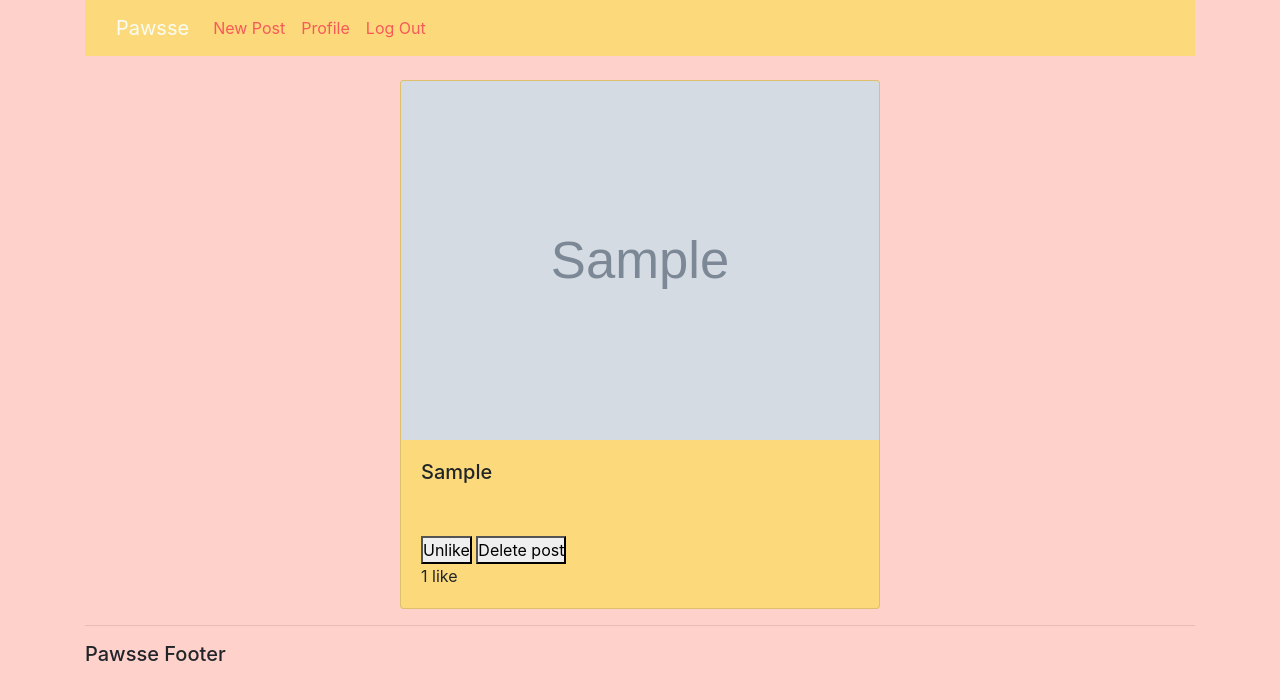
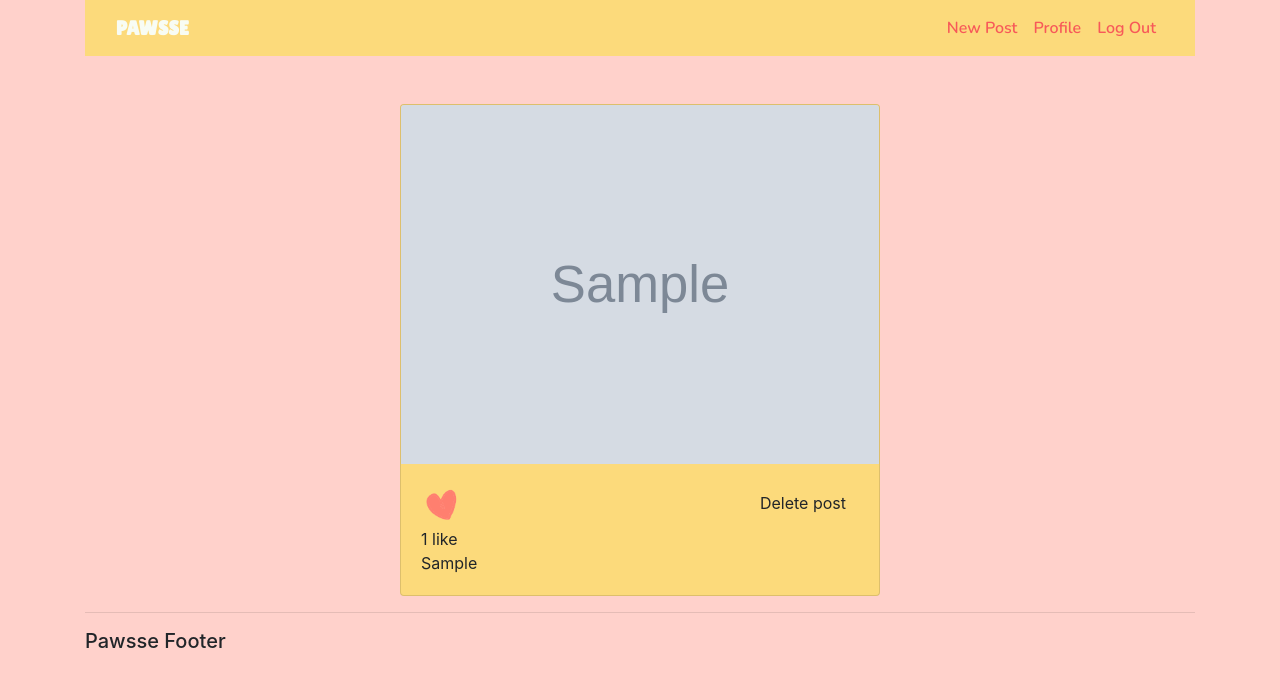
Before and after one commit to DanielSWaite190/Capstone-instagram_clone, a Django app: page / in a window 1280 px wide. Shown: the top 700 px of the page. Run offline with Django 3.2, Linux system fonts and the light colour scheme; a user stored in the database is signed in; tables that the repository leaves empty hold one stand-in row (values such as "Sample post"); grey boxes marked "Sample" are stand-in pictures; some libraries are stand-ins or nearby versions.

Commit message:
Added images for like/unlike. Updated navbar to keep PAWSSE link to the left and other links to the right. Moved card content around to match Instagram's.

```diff
--- a/static/css/style.css
+++ b/static/css/style.css
@@ -1,3 +1,5 @@
+@import url('https://fonts.googleapis.com/css2?family=Lilita+One&family=Montserrat:wght@700&family=Nunito:wght@200;600&family=Roboto&display=swap');
+
 *{
     margin: 0;
     padding: 0;
@@ -17,3 +19,32 @@ body{
     background-color: #fcda7b;
     align-self:center;
 }
+
+.navbar-brand{
+    font-family: 'Lilita One', cursive;
+    font-weight: 800;
+}
+.nav-item{
+    font-family:'Nunito', sans-serif;
+    font-weight: 600;
+}
+.btn:hover{
+    background-color: #ff806f5b;
+}
+.delete:hover{
+    background-color: red;
+}
+/* .btn:active{
+    background-color: #F75959;
+} */
+
+.like{
+    width:10%;
+    margin: 0;
+    padding: 0;
+}
+
+.heart{
+    height: 100%;
+    width: 100%;
+}
--- a/templates/home_feed.html
+++ b/templates/home_feed.html
@@ -8,9 +8,6 @@
     <div class="card" style="width: 30rem;">
       <a href="/postdetail/{{post.id}}/"><img src="{{ post.image_file.url }}"
         class="card-img-top" alt="{{ post.caption }}"></a>
-      <div class="card-body">
-        <h5 class="card-title">{{post.caption}}</h5>
-      </div>
 
       <div class="card-body">
         {% if request.user.is_authenticated %}
@@ -18,24 +15,28 @@
           {% csrf_token %}
 
           {% if not request.user in post.liked.all %}
-            <button name="redirect_url" value="{{request.path}}" formaction="/like/{{post.id}}/">Like</button>
+            <button class="btn like" name="redirect_url" value="{{request.path}}" formaction="/like/{{post.id}}/"><img class="heart" src="static/imagenes/pawsse_heart.png"></button>
           {% else %}
-            <button name="redirect_url" value="{{request.path}}" formaction="/unlike/{{post.id}}/">Unlike</button>
+            <button class="btn like" name="redirect_url" value="{{request.path}}" formaction="/unlike/{{post.id}}/"><img class="heart" src="static/imagenes/filled_heart.png"></button>
           {% endif %}
 
           {% if request.user.username == post.author.username%}
-            <button name="redirect_url" value="{{request.path}}" formaction="/deletepost/{{post.id}}/">Delete post</button>
+            <button class="btn delete float-right" name="redirect_url" value="{{request.path}}" formaction="/deletepost/{{post.id}}/">Delete post</button>
           {% endif %}
+
+          {% if post.liked.count == 1 %}
+            <div> {{post.liked.count}} like</div>
+          {% else %}
+            <div> {{post.liked.count}} likes</div>
+          {% endif %}
+
         </form>
+        {% endif %}
+        <p class="card-text">{{post.caption}}</p>
 
-        {% if post.liked.count == 1 %}
-          <div> {{post.liked.count}} like</div>
-        {% else %}
-          <div> {{post.liked.count}} likes</div>
-        {% endif %}
-      {% endif %}
       </div>
     </div>
+    <br/>
     {% endfor %}
   </div>
 </ul>
--- a/templates/navbar.html
+++ b/templates/navbar.html
@@ -1,10 +1,6 @@
-<nav class="navbar navbar-expand-lg" style="background-color: #FCDA7B;">
+  <nav class="navbar navbar-expand-lg" style="background-color: #FCDA7B">
     <div class="container-fluid">
-      <a class="navbar-brand" href="/" style=" color: #F8FCF4">Pawsse</a>
-      <button class="navbar-toggler" type="button" data-bs-toggle="collapse" data-bs-target="#navbarNav" aria-controls="navbarNav" aria-expanded="false" aria-label="Toggle navigation">
-        <span class="navbar-toggler-icon"></span>
-      </button>
-      <div class="collapse navbar-collapse" id="navbarNav">
+      <a class="navbar-brand" href="/" style=" color: #F8FCF4">PAWSSE</a>
       <ul class="navbar-nav">
         <li class="nav-item">
           <a class="nav-link" href="/post" style=" color: #F75959">New Post</a>
@@ -12,10 +8,9 @@
         <li class="nav-item">
           <a class="nav-link" href="/profile/{{request.user.id}}" style=" color: #F75959">Profile</a>
         </li>
-          <li class="nav-item">
+        <li class="nav-item float-right">
           <a class="nav-link" href="/logout" style=" color: #F75959">Log Out</a>
         </li>
       </ul>
     </div>
-    </div>
   </nav>
```
Also changed, not shown: static/imagenes/filled_heart.png (added), static/imagenes/pawsse_heart.png (added). Lines whose indentation alone changed are shown as unchanged.
